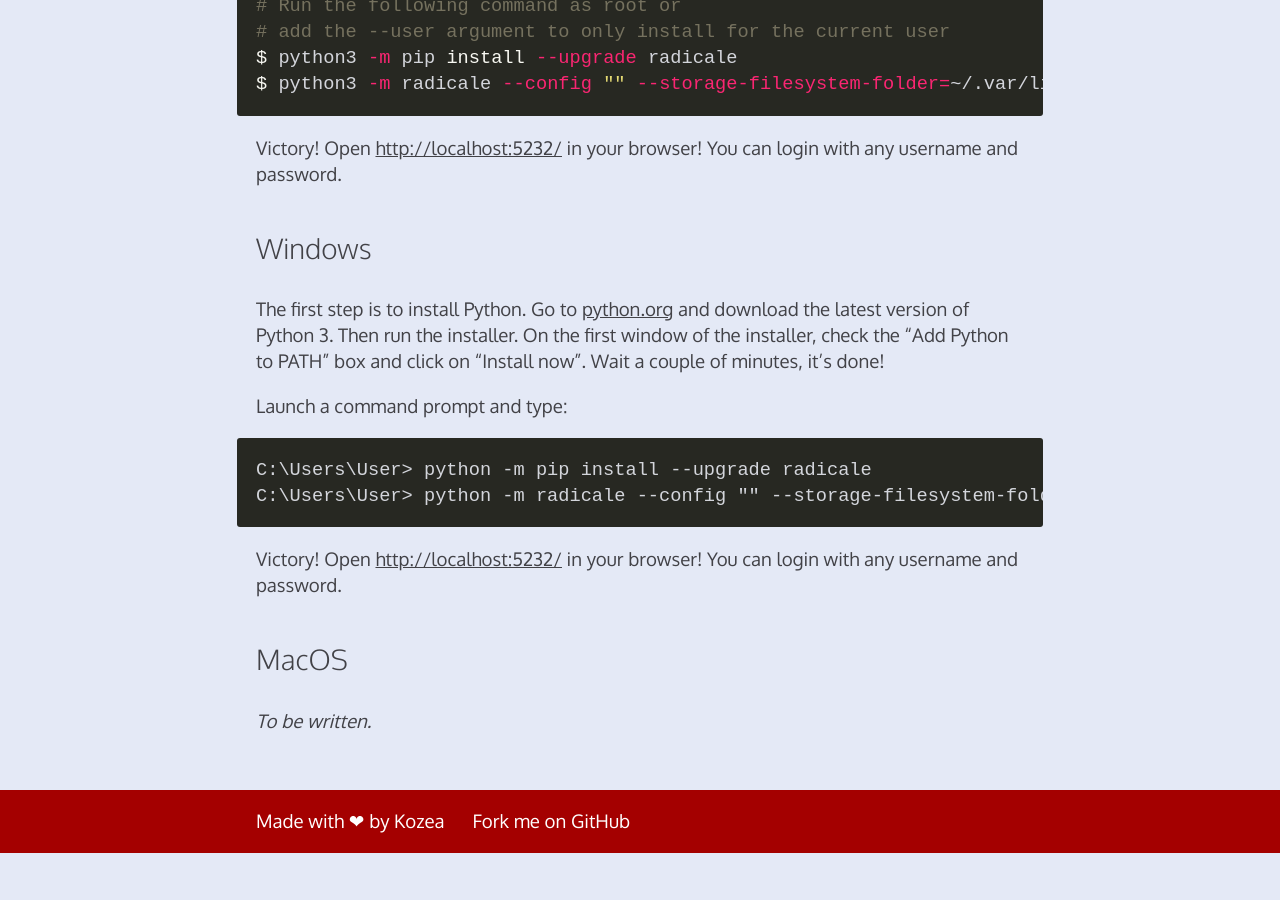
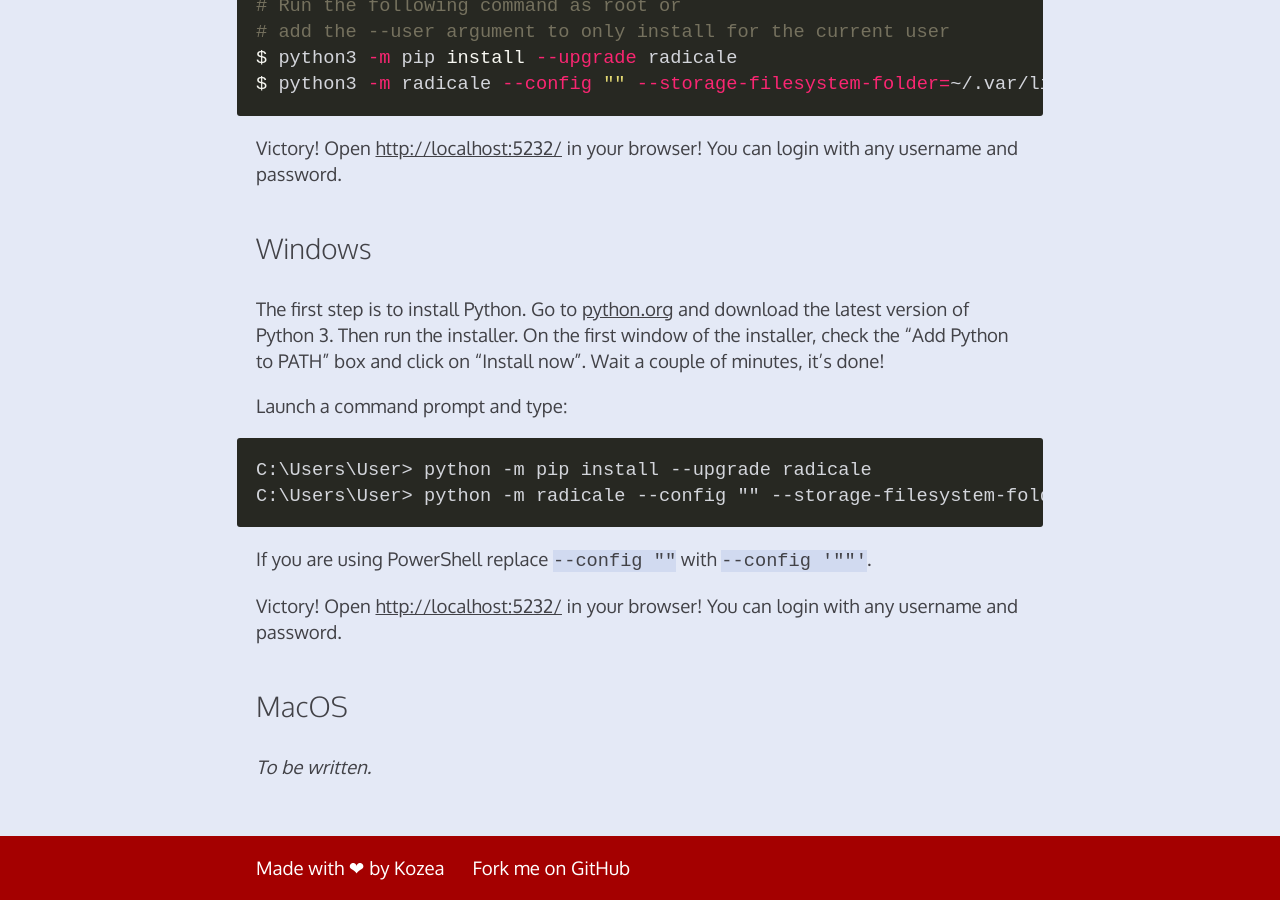
Before and after one commit to Kozea/Radicale, a Jekyll site: the page built from tutorial.md, in a window 1280 px wide and 900 px high, scrolled down 742 px. Built offline with Jekyll 4.4.1, drawn with Linux system fonts in a browser that asks for light colours; before the commit the page ends 1595 px from its top, so only the background shows below that.

Commit message:
Add note about empty arguments in PowerShell

````diff
--- a/tutorial.md
+++ b/tutorial.md
@@ -49,6 +49,8 @@ C:\Users\User> python -m pip install --upgrade radicale
 C:\Users\User> python -m radicale --config "" --storage-filesystem-folder=~/radicale/collections
 ```
 
+If you are using PowerShell replace ``--config ""`` with ``--config '""'``.
+
 Victory! Open [http://localhost:5232/](http://localhost:5232/) in your browser!
 You can login with any username and password.
 
````
